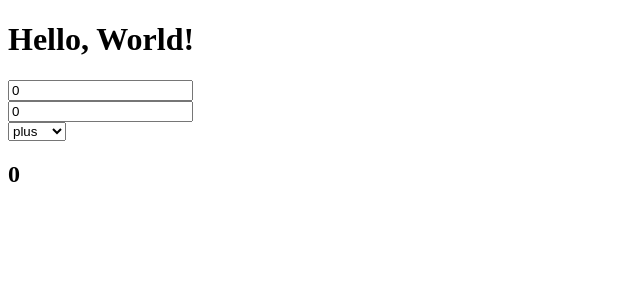
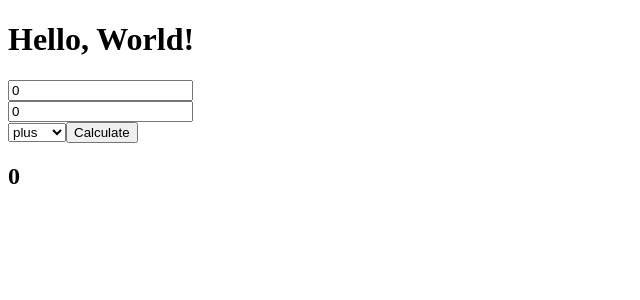
Before and after one commit to jdserpas/calculator-app, a React app: page / in a window 1280 px wide. Shown: the top 300 px of the page, without its empty margins (0-640 px from the left). Built offline with nearby package versions, Linux system fonts and the light colour scheme.

Commit message:
:construction: added button

```diff
--- a/src/Components/App.js
+++ b/src/Components/App.js
@@ -19,6 +19,10 @@ class App extends Component {
         <NumberInput />
         <NumberInput />
         <Selector />
+        <button
+          data-testid="calculate">
+            Calculate
+        </button>
         <Total total="0"/>
       </div>
     );
```
